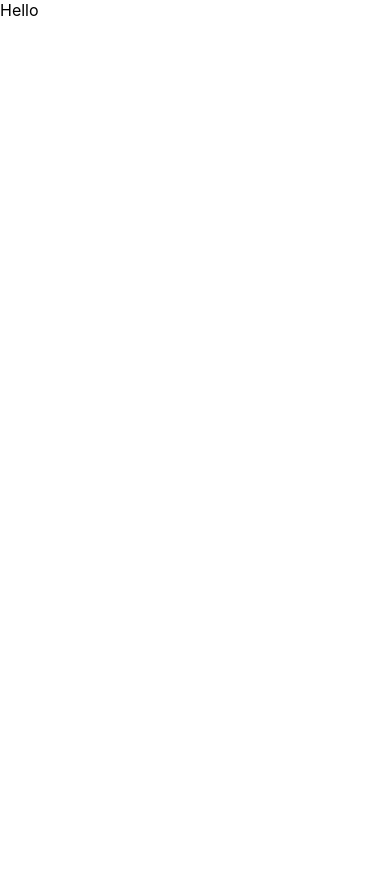
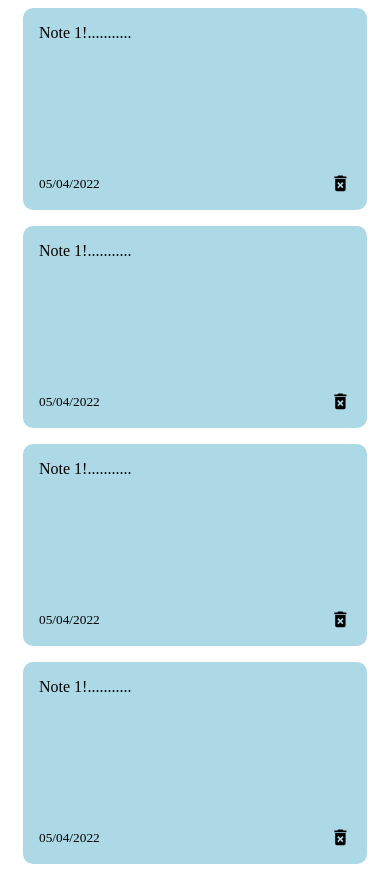
Before and after one commit to aneemqah/notes-app, a React (Create React App) app: page / in a window 390 px wide. Before the commit the page ends 844 px from the top, so only its background shows below. Built offline with nearby package versions, Linux system fonts and the light colour scheme.

Commit message:
add css styles and make responsive

```diff
--- a/src/App.js
+++ b/src/App.js
@@ -1,5 +1,11 @@
-function App() {
-  return <div className="App">Hello</div>;
-}
+import NotesList from './components/NotesList';
+
+const App = () => {
+  return (
+    <div className="container">
+      <NotesList />
+    </div>
+  );
+};
 
 export default App;
--- a/src/components/Note.js
+++ b/src/components/Note.js
@@ -1,5 +1,15 @@
+import { MdDeleteForever } from 'react-icons/md';
+
 const Note = () => {
-  return <div className="note"></div>;
+  return (
+    <div className="note">
+      <span>Note 1!...........</span>
+      <div className="note-footer">
+        <small>05/04/2022</small>
+        <MdDeleteForever className="delete-icon" size="1.3em" />
+      </div>
+    </div>
+  );
 };
 
 export default Note;
--- a/src/components/List.js
+++ b/src/components/NotesList.js
@@ -1,11 +1,14 @@
 import Note from './Note';
 
-const List = () => {
+const NotesList = () => {
   return (
     <div className="notes-list">
+      <Note />
+      <Note />
+      <Note />
       <Note />
     </div>
   );
 };
 
-export default List;
+export default NotesList;
--- a/src/index.css
+++ b/src/index.css
@@ -1,13 +1,29 @@
-body {
-  margin: 0;
-  font-family: -apple-system, BlinkMacSystemFont, 'Segoe UI', 'Roboto', 'Oxygen',
-    'Ubuntu', 'Cantarell', 'Fira Sans', 'Droid Sans', 'Helvetica Neue',
-    sans-serif;
-  -webkit-font-smoothing: antialiased;
-  -moz-osx-font-smoothing: grayscale;
+.container {
+  max-width: 960px;
+  margin-right: auto;
+  margin-left: auto;
+  padding-right: 15px;
+  padding-left: 15px;
 }
 
-code {
-  font-family: source-code-pro, Menlo, Monaco, Consolas, 'Courier New',
-    monospace;
+.note {
+  background-color: lightblue;
+  border-radius: 10px;
+  padding: 1rem;
+  min-height: 170px;
+  display: flex;
+  flex-direction: column;
+  justify-content: space-between;
 }
+
+.note-footer {
+  display: flex;
+  align-items: center;
+  justify-content: space-between;
+}
+
+.notes-list {
+  display: grid;
+  grid-gap: 1rem;
+  grid-template-columns: repeat(auto-fit, minmax(250px, 1fr));
+}
```
